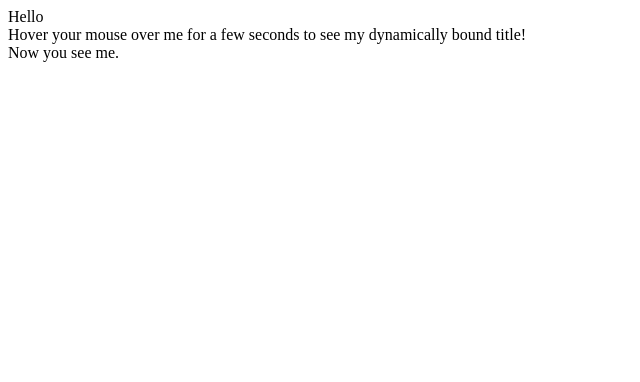
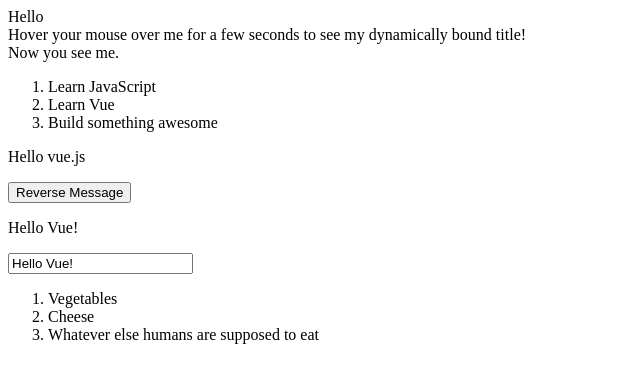
Before and after one commit to ysk-94/vue_tutorial, a plain HTML site: page index.html in a window 1280 px wide. Shown: the whole page, without its empty margins (0-640 px from the left). Drawn offline with nearby package versions, Linux system fonts and the light colour scheme.

Commit message:
はじめに 完了

```diff
--- a/index.html
+++ b/index.html
@@ -20,6 +20,30 @@
     <div id="app-3">
         <span v-if="seen">Now you see me.</span>
     </div>
+    <div id="app-4">
+        <ol>
+            <li v-for="todo in todos">
+                {{ todo.text }}
+            </li>
+        </ol>
+    </div>
+    <div id="app-5">
+        <p>{{ message }}</p>
+        <button v-on:click="reserveMessage">Reverse Message</button>
+    </div>
+    <div id="app-6">
+        <p>{{ message }}</p>
+        <input v-model="message">
+    </div>
+    <div id="app-7">
+        <ol>
+            <todo-item
+                v-for="item in groceryList"
+                v-bind:todo="item"
+                v-bind:key="item.id"></todo-item>
+        </ol>
+    </div>
+
     <script src="index.js" ></script>
 </body>
 </html>
--- a/index.js
+++ b/index.js
@@ -19,3 +19,49 @@
         seen: true
     }
 });
+
+var app4 = new Vue({
+    el: '#app-4',
+    data: {
+        todos: [
+            { text: 'Learn JavaScript' },
+            { text: 'Learn Vue' },
+            { text: 'Build something awesome' }
+        ]
+    }
+});
+
+var app5 = new Vue({
+    el: '#app-5',
+    data: {
+        message: 'Hello vue.js'
+    },
+    methods: {
+        reserveMessage: function() {
+            this.message = this.message.split('').reverse().join('')
+        }
+    }
+});
+
+var app6 = new Vue({
+    el: '#app-6',
+    data: {
+        message: 'Hello Vue!'
+    }
+});
+
+Vue.component('todo-item', {
+    props: ['todo'],
+    template: '<li>{{ todo.text }}</li>'
+});
+
+var app7 = new Vue({
+    el: '#app-7',
+    data: {
+        groceryList: [
+            { id: 0, text: 'Vegetables' },
+            { id: 1, text: 'Cheese' },
+            { id: 2, text: 'Whatever else humans are supposed to eat' },
+        ]
+    }
+})
```
